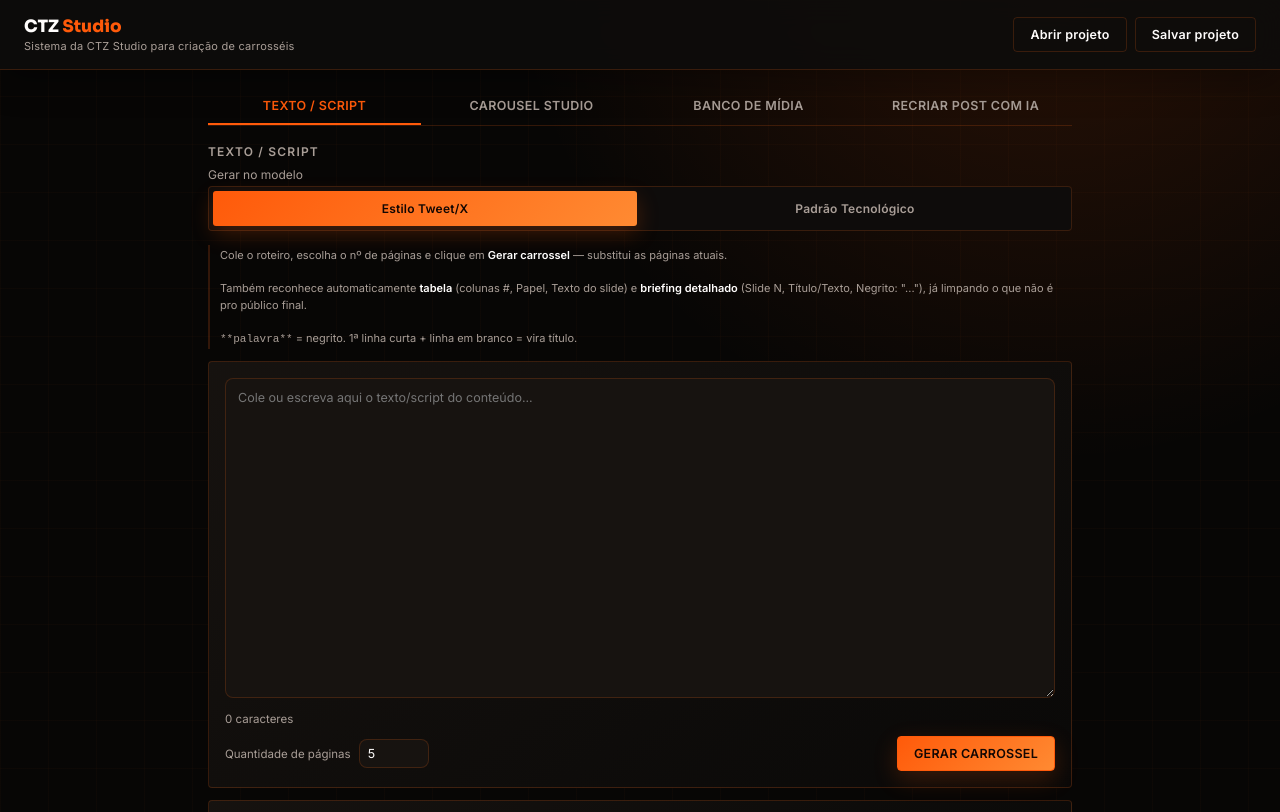
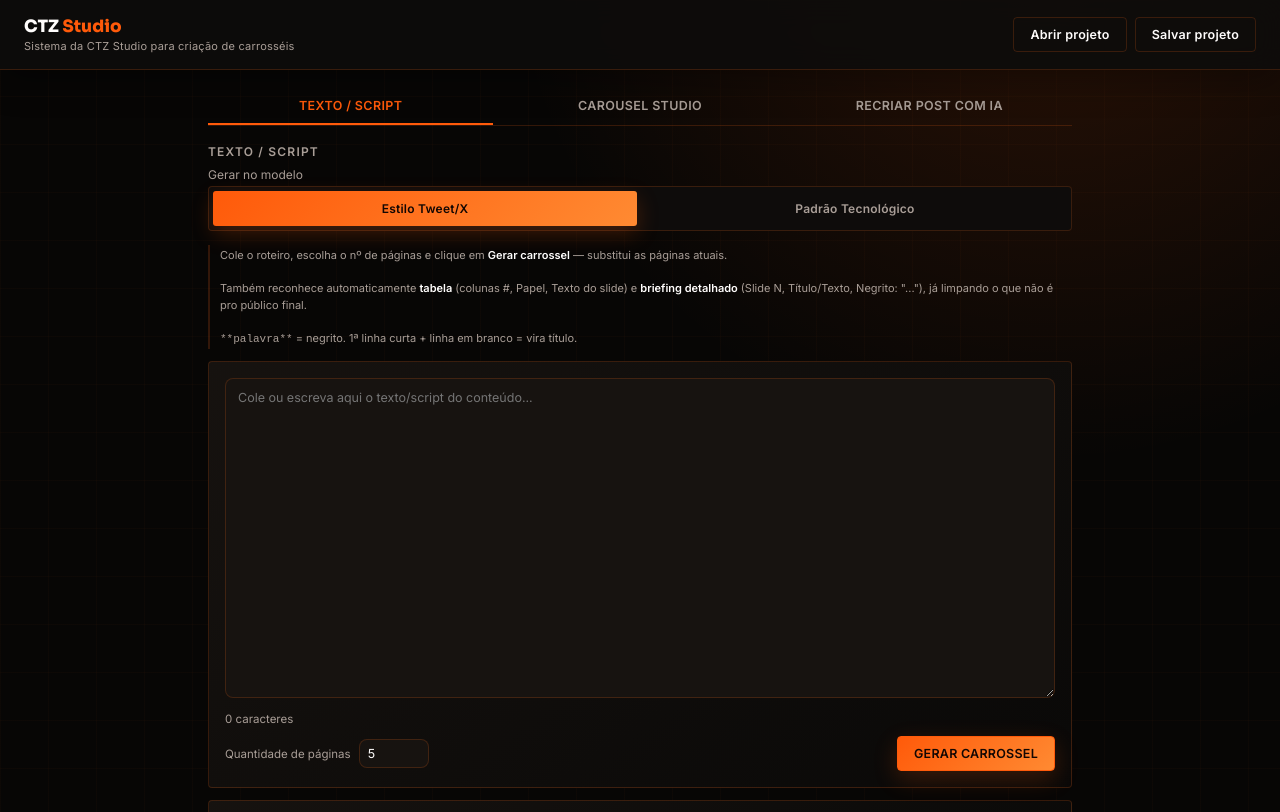
Before and after one commit to creatorizebrasil-stack/CtzStudio, a website: page ctz-studio/index.html in a window 1280 px wide. Drawn offline with nearby package versions, Linux system fonts and the light colour scheme.

Commit message:
atualizar

```diff
--- a/ctz-studio/index.html
+++ b/ctz-studio/index.html
@@ -489,7 +489,7 @@
     <div class="tabs">
       <button class="tab-btn active" id="tabBtnScript" data-tab="script">Texto / Script</button>
       <button class="tab-btn" id="tabBtnCarousel" data-tab="carousel">Carousel Studio</button>
-      <button class="tab-btn" id="tabBtnMedia" data-tab="media">Banco de Mídia</button>
+      <button class="tab-btn" id="tabBtnMedia" data-tab="media" style="display:none;" aria-hidden="true" tabindex="-1">Banco de Mídia</button>
       <button class="tab-btn" id="tabBtnMaterials" data-tab="materials" style="display:none;" aria-hidden="true" tabindex="-1">Materiais</button>
       <button class="tab-btn" id="tabBtnPostAI" data-tab="postai">Recriar Post com IA</button>
     </div>
```
